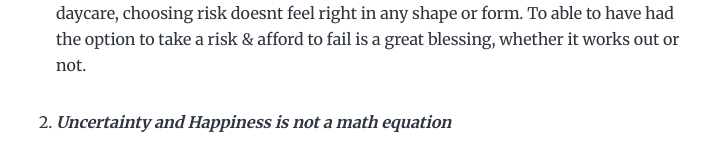
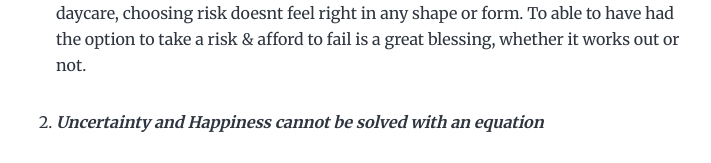
Before and after one commit to ohcnivek/unfortunately-my-thoughts, a Gatsby site: page /uncertainty/ in a window 1280 px wide. Shown: the part 1109-1272 px from the top of the page, without its empty margins (268-979 px from the left). Built offline with nearby package versions, Linux system fonts and the light colour scheme; Gatsby itself is replaced by a stand-in of ours.

Commit message:
fixed typo

```diff
--- a/content/blog/uncertainty/index.md
+++ b/content/blog/uncertainty/index.md
@@ -21,7 +21,7 @@ For the most part I agree with Kevin circa 2019, but I also think I left out som
 
 When plan B is not being able to put food on the table or not being able to afford daycare, choosing risk doesnt feel right in any shape or form. To able to have had the option to take a risk & afford to fail is a great blessing, whether it works out or not.
 
-2. ***Uncertainty and Happiness is not a math equation***
+2. ***Uncertainty and Happiness cannot be solved with an equation***
 
 I feel like for a lot of people including myself, this is the statement that needs to evaluate to true in order to take risk:
 
```
